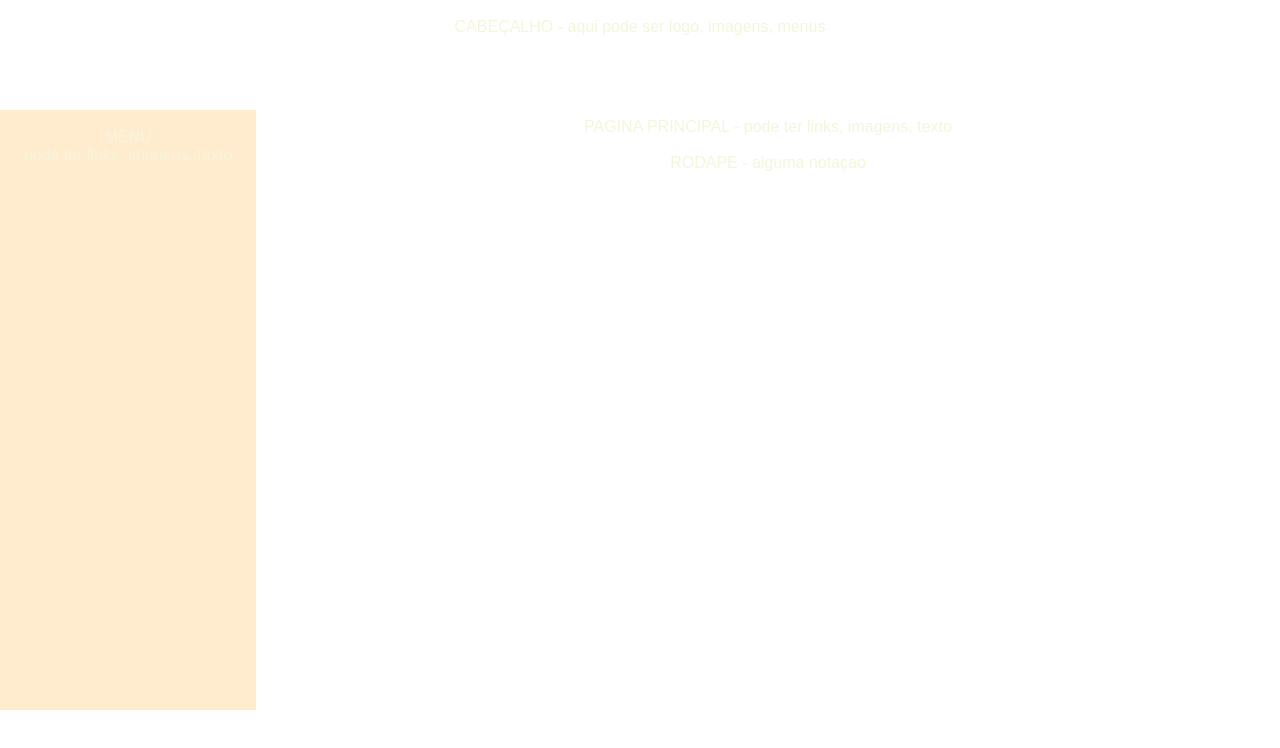
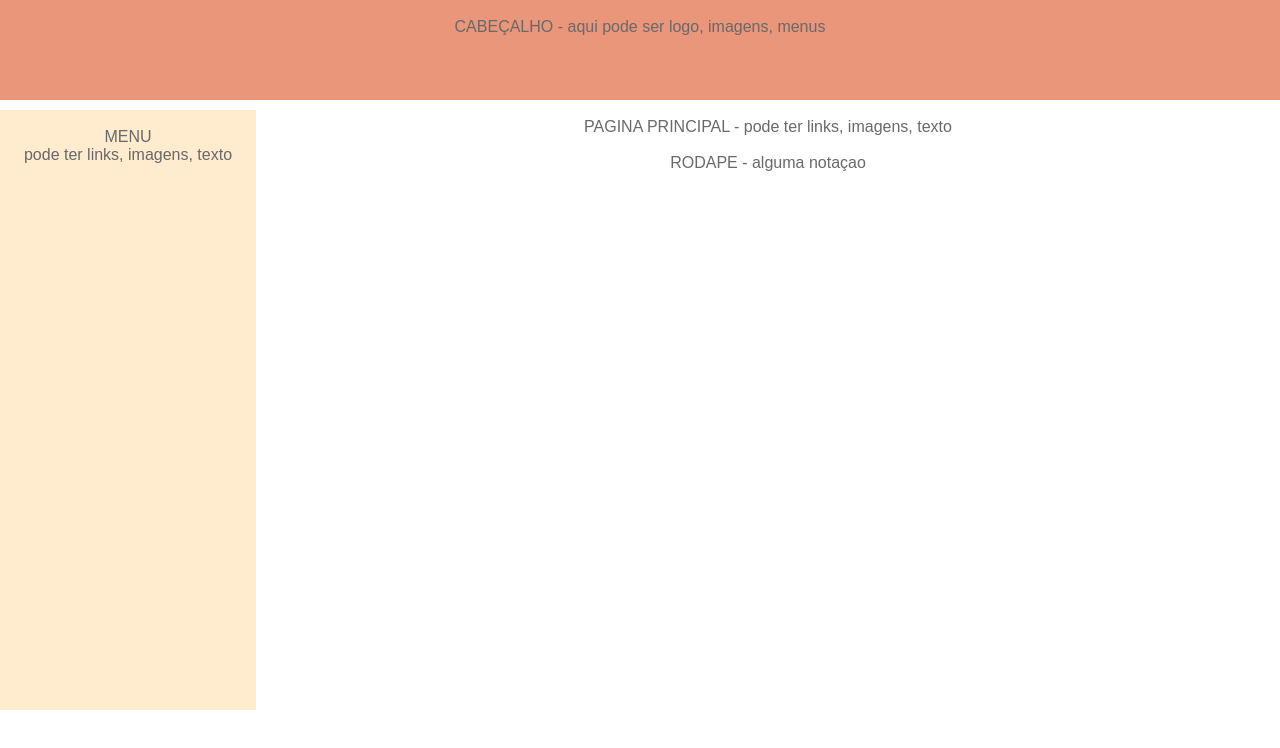
Before and after one commit to kamilev/site-1-A, a plain HTML site: page index.html in a window 1280 px wide. Drawn offline with Linux system fonts and the light colour scheme; a script that the page names is missing.

Commit message:
atualizar

```diff
--- a/style.css
+++ b/style.css
@@ -5,7 +5,7 @@
 
 #cabecalho {
     height: 100px;
-    background-color: fixed;
+    background-color: darksalmon;
     margin: 0 auto;
 }
 
@@ -29,7 +29,7 @@
 
 #rodape {
     height: 50px;
-    background-color: antiquewhite;
+    background-color: gray;
     clear: both;
 }
 
@@ -37,5 +37,5 @@ p {
      text-align: center;
      font-family: Arial, Helvetica, sans-serif;
      font-size: 16px;
-     color: beige;
+     color: dimgray;
 }
```
